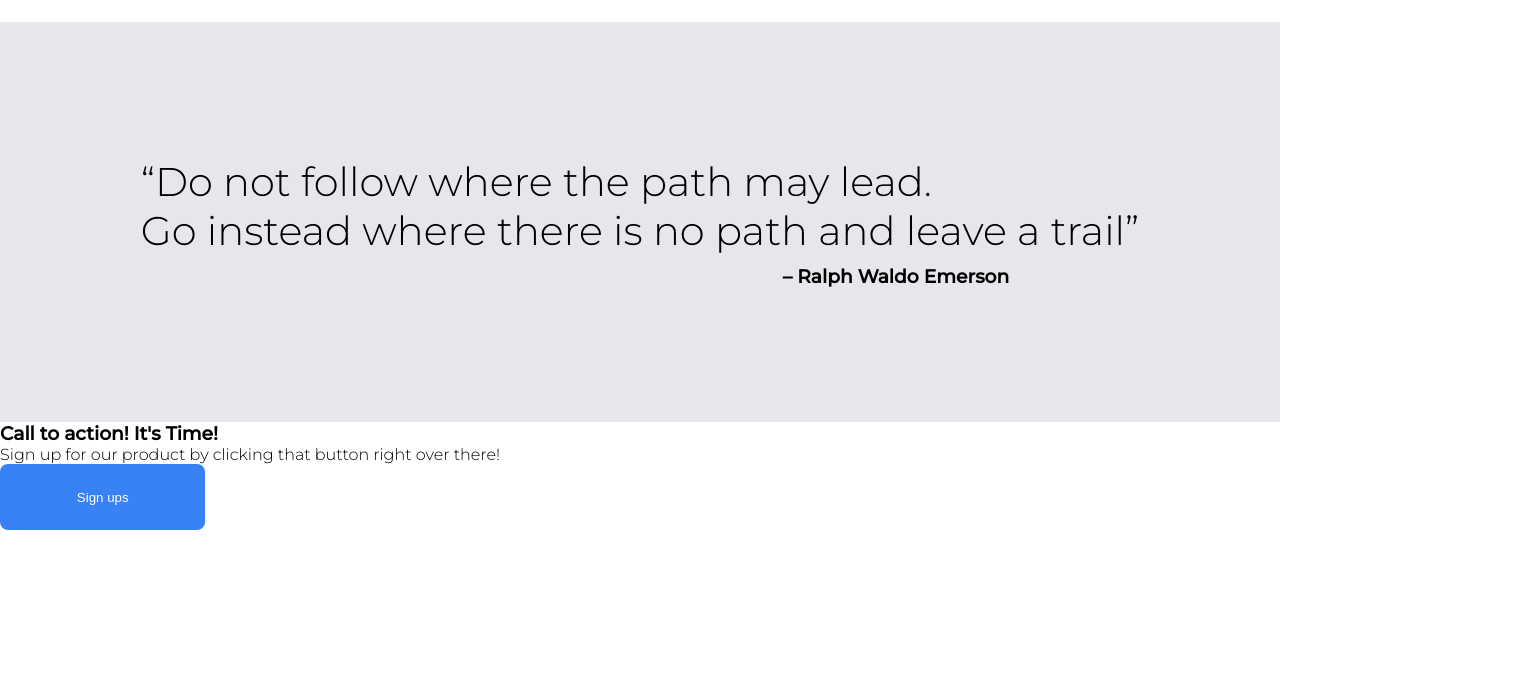
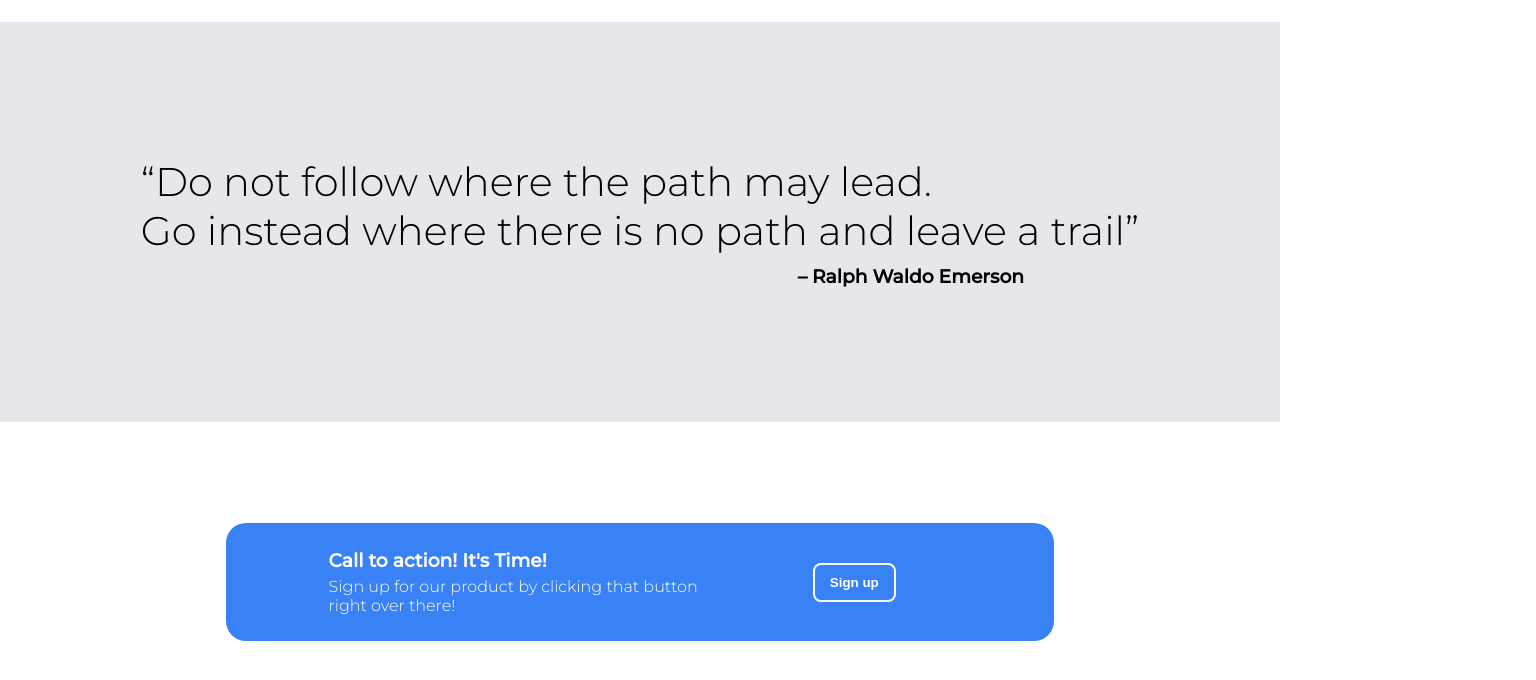
Before and after one commit to Ueeayo/LandingPageProject, a plain HTML site: page index.html in a window 1280 px wide. Shown: the part 778-1458 px from the top of the page, 1536 px wide, since content can reach past the window. Before the commit the page ends 1308 px from the top, so only its background shows below. Drawn offline with Linux system fonts and the light colour scheme; a web font is replaced by a local one.

Commit message:
pre sec5

```diff
--- a/index.html
+++ b/index.html
@@ -76,13 +76,21 @@
         </div>
     </section>
     <section class="section-three">
-        <p id="quote">“Do not follow where the path may lead. <br>Go instead where there is no path and leave a trail” </p>
-        <h3 id="q-author">– Ralph Waldo Emerson</h3>
+        <div class="sec-three-text">
+            <p id="quote">“Do not follow where the path may lead. <br>Go instead where there is no path and leave a trail” </p>
+            <h3 id="q-author">– Ralph Waldo Emerson</h3>
+        </div>
     </section>
     <section class="section-four">
-        <h3>Call to action! It's Time!</h3>
-        <p>Sign up for our product by clicking that button right over there!</p>
-        <button class=btn-su>Sign ups</button>
+        <div class="hero">
+            <div class="hero-txt">
+                <h3>Call to action! It's Time!</h3>
+                <p>Sign up for our product by clicking that button right over there!</p>
+            </div>
+            <div class="hero-btn">
+                <button class=btn-su>Sign up</button>
+            </div>
+        </div>
     </section>
 </body>
 </html>
--- a/style.css
+++ b/style.css
@@ -140,6 +140,9 @@ button {
   align-items: center;
   justify-content: center;
 }
+.sec-three-text {
+  width: 100%;
+}
 #quote {
   display: flex;
   justify-content: center;
@@ -147,9 +150,53 @@ button {
   font-size: 40px;
 }
 #q-author {
-  width: 100%;
   margin-top: 10px;
+  margin-right: 20%;
+  text-align: end;
+}
+
+.section-four {
+  min-height: 40vh;
   display: flex;
   justify-content: center;
-  padding-left: 40%;
+  align-items: center;
 }
+.hero {
+  background-color: #3882f6;
+  display: flex;
+  border-radius: 20px;
+  height: auto;
+  width: auto;
+  padding: 2% 8%;
+  gap: 40px;
+}
+.hero-txt {
+  display: flex;
+  flex-direction: column;
+  align-items: flex-start;
+  justify-content: center;
+  flex: 2;
+  color: white;
+  width: 100%;
+}
+
+.hero-txt h3 {
+  padding-bottom: 5px;
+}
+.hero-btn {
+  display: flex;
+  align-items: center;
+  justify-content: center;
+  flex: 1;
+  width: 100%;
+}
+.btn-su {
+  border: 2px solid white;
+  padding: 10px 15px;
+  font-weight: bold;
+  transition: 0.3s ease-in-out;
+}
+.btn-su:hover {
+  background-color: white;
+  color: #3882f6;
+}
```
